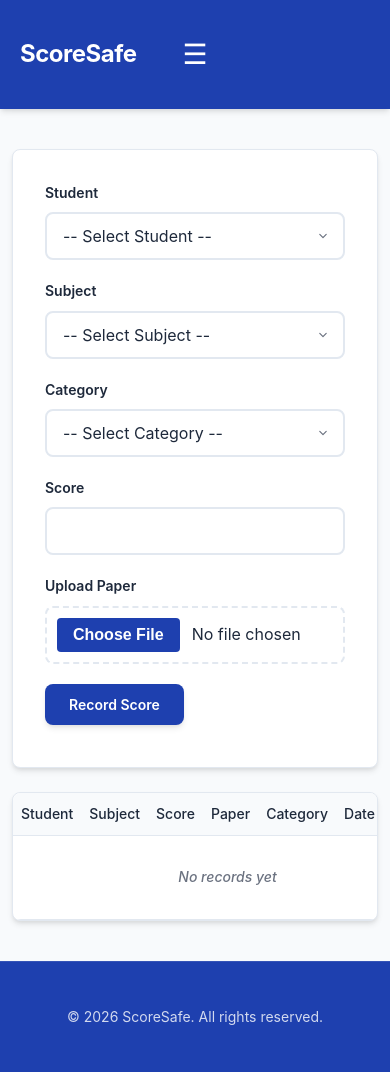
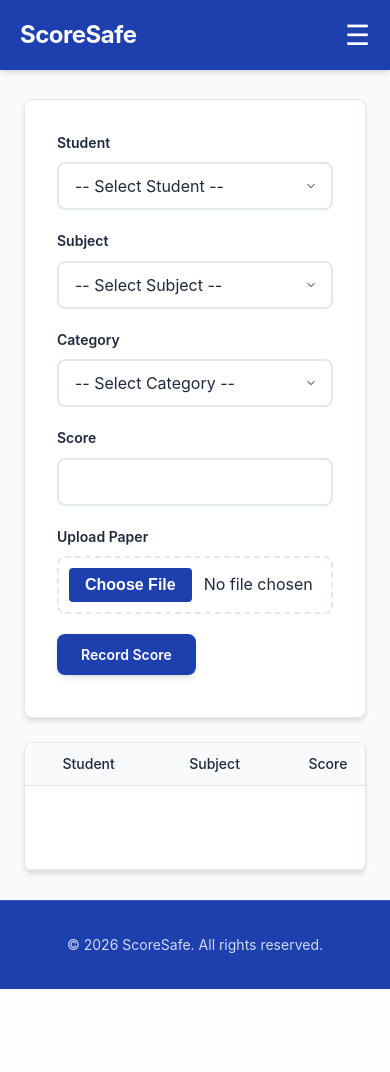
Before and after one commit to J-Azares/ScoreSafe-System, a web app: file frontend/teacher/record-score.html in a window 390 px wide. After the commit the page ends 989 px from the top, so only its background shows below. Run offline with its HTML, style and script files only (its server is not run), Linux system fonts and the light colour scheme.

Commit message:
Added mobile device responsiveness

```diff
--- a/frontend/css/main.css
+++ b/frontend/css/main.css
@@ -103,6 +103,8 @@
   font-size:28px;
   color:white;
   cursor:pointer;
+  position:absolute;
+  right:20px;
 }
 
 /* Mobile sidebar nav */
@@ -111,19 +113,21 @@
   flex-direction:column;
   position:fixed;
   top:0;
-  left:0;
+  right:0;
   width:220px;
   height:100%;
-  background:#0f172a;
+  background: var(--primary-color);
   padding-top:60px;
   z-index:999;
   gap:12px;
   padding-left:20px;
+  align-items:flex-start;
 }
 
 nav.active a{
   margin-left:0;
   font-size:16px;
+  text-align:left;
 }
 
 /* ========================
@@ -424,6 +428,10 @@
   .stats-grid{
     grid-template-columns:1fr;
   }
+
+  .topbar{
+    padding:30px 0;
+  }
 }
 
 @media screen and (max-width:600px){
@@ -432,7 +440,15 @@
   }
 
   .container{
-    padding:16px 12px;
+    padding:5px 24px 5px;
+  }
+
+  .table-wrapper table {
+    min-width: 800px;
+  }
+
+  table td {
+    white-space: nowrap;
   }
 }
 
--- a/frontend/js/teacher.js
+++ b/frontend/js/teacher.js
@@ -286,7 +286,7 @@
 				studentTd.innerHTML = studentSelect;
 				subjectTd.innerHTML = subjectSelect;
 				scoreTd.innerHTML = `<input type="number" value="${originalScore}" style="width: 60px;">`;
-				categoryTd.innerHTML = `<select style="width: 100px;"><option value="Performance" ${originalCategory === 'Performance' ? 'selected' : ''}>Performance</option><option value="Activity" ${originalCategory === 'Activity' ? 'selected' : ''}>Activity</option><option value="Quiz" ${originalCategory === 'Quiz' ? 'selected' : ''}>Quiz</option><option value="Recitation" ${originalCategory === 'Recitation' ? 'selected' : ''}>Recitation</option><option value="Examination" ${originalCategory === 'Examination' ? 'selected' : ''}>Examination</option><option value="Attendance" ${originalCategory === 'Attendance' ? 'selected' : ''}>Attendance</option></select>`;
+				categoryTd.innerHTML = `<select style="width: 100px;"><option value="Performance" ${originalCategory === 'Performance' ? 'selected' : ''}>Performance</option><option value="Activity" ${originalCategory === 'Activity' ? 'selected' : ''}>Activity</option><option value="Quiz" ${originalCategory === 'Quiz' ? 'selected' : ''}>Quiz</option><option value="Recitation" ${originalCategory === 'Recitation' ? 'selected' : ''}>Recitation</option><option value="Examination" ${originalCategory === 'Examination' ? 'selected' : ''}>Examination</option></select>`;
 				actionsTd.innerHTML = `<button class="btn" data-idx="${idx}" data-action="save-edit">Save</button> <button class="btn outline" data-idx="${idx}" data-action="cancel-edit">Cancel</button>`;
 			} else if (btn.dataset.action === 'save-edit') {
 				const tr = btn.closest('tr');
@@ -362,6 +362,15 @@
 
 	// Detect which page to init
 	document.addEventListener('DOMContentLoaded', () => {
+		// Hamburger menu toggle
+		const hamburger = byId('hamburger');
+		const nav = document.querySelector('nav');
+		if (hamburger && nav) {
+			hamburger.addEventListener('click', () => {
+				nav.classList.toggle('active');
+			});
+		}
+
 		// Students page
 		if (byId('addStudentForm')) initStudentsPage();
 		if (byId('addSubjectForm')) initSubjectsPage();
--- a/frontend/teacher/record-score.html
+++ b/frontend/teacher/record-score.html
@@ -49,7 +49,6 @@
           <option value="Quiz">Quiz</option>
           <option value="Recitation">Recitation</option>
           <option value="Examination">Examination</option>
-          <option value="Attendance">Attendance</option>
         </select>
       </div>
 
--- a/frontend/teacher/upload-paper.html
+++ b/frontend/teacher/upload-paper.html
@@ -49,7 +49,6 @@
           <option value="Quiz">Quiz</option>
           <option value="Recitation">Recitation</option>
           <option value="Examination">Examination</option>
-          <option value="Attendance">Attendance</option>
         </select>
       </div>
 
```
Also changed, not shown: frontend/js/student.js (+9 -0 lines).
